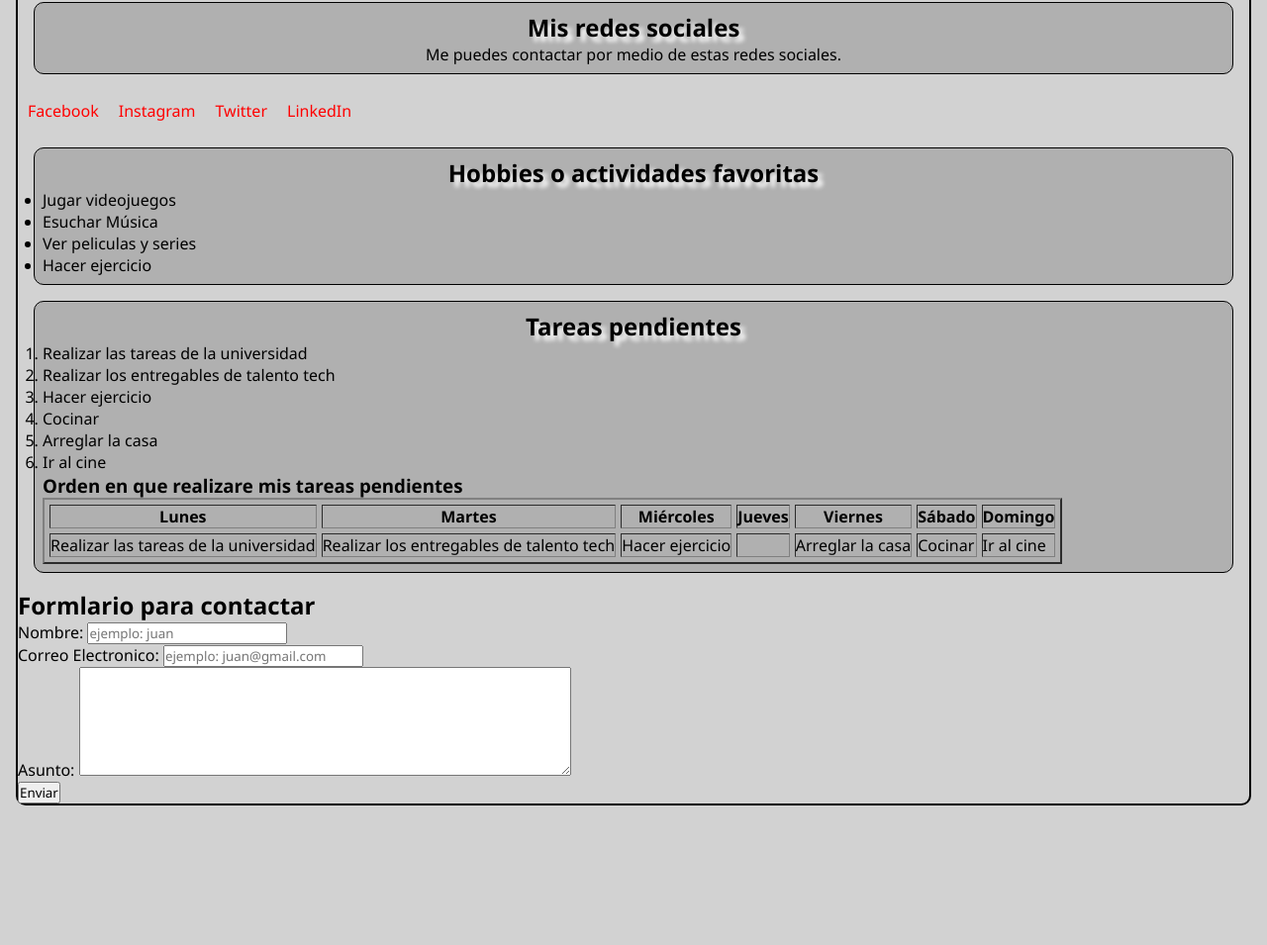
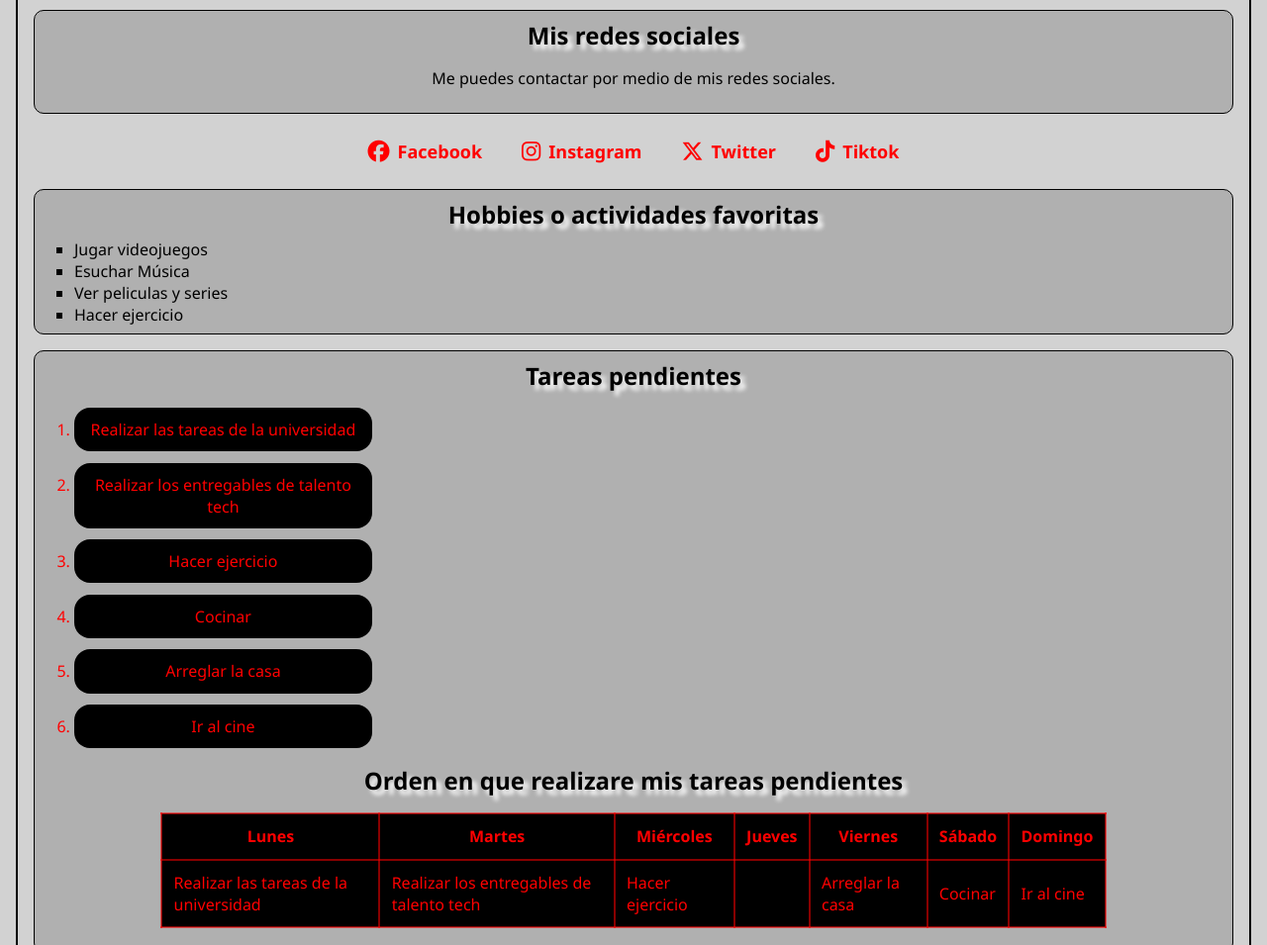
Before and after one commit to Samuel-Leones/Primer_entregable_mi_primera_pagina, a plain HTML site: page index.html in a window 1280 px wide. Shown: the part 544-1499 px from the top of the page at 99% size. Before the commit the page ends 1358 px from the top, so only its background shows below. Drawn offline with Linux system fonts and the light colour scheme.

Commit message:
Actualizando proyecto agregación de mas estilos CSS

```diff
--- a/assets/css/style.css
+++ b/assets/css/style.css
@@ -68,7 +68,7 @@ main {
     margin-top: 0.5rem;
 }
 
-.objetivos ul {
+.objetivos ul, .hobbies ul {
     list-style-type: square;
     padding-left: 2rem;
     margin-top: 0.5rem;
@@ -76,27 +76,92 @@ main {
 }
 
 .objetivos ul li {
-    margin-bottom: 0.2rem;
+    margin-bottom: 0.3rem;
 }
 
 .links_redes p {
     text-align: center;
+    margin: 1rem 0 1rem 0;
 }
 
+/* Aplicacion de display flex para colocar los elementos horizontalmente y alineado al centro*/
 .social_media {
     display: flex;
+    justify-content: center;
+    align-items: center;
 }
 
 .social_media ul {
     display: flex;
+    gap: 20px;
 }
 
 .social_media ul li {
     list-style: none;
-    padding: 10px;
 }
 
 .social_media ul li a {
+    display: flex;
+    align-items: center;
+    gap: 8px;
     text-decoration: none;
     color: red;
+    font-size: 18px;
+    font-weight: bold;
+    padding: 10px;
+    border-radius: 6px;
+    transition: 0.3s;
 }
+
+.social_media ul li i {
+    font-size: 22px;
+    color: red;
+}
+
+.social_media ul li a:hover {
+    background-color: rgb(0, 0, 0);
+    transform: scale(1.05);
+}
+
+.tareas ol {
+    margin: 1rem 0 1rem 2rem;
+    text-align: center;
+}
+
+.tareas ol li {
+    font-size: 16px;
+    color: #ff0000;
+    margin-bottom: 0.7rem;
+    background-color: #000000;
+    padding: 0.7rem;
+    border-radius: 1rem;
+    max-width: 18.8rem;
+    font-weight: 500;
+    transition: 0.4s;
+}
+
+.tareas ol li:hover {
+    background-color: #ff0000;
+    color: #000000;
+    transform: scale(1.10);
+    cursor: pointer;
+}
+
+.tareas h2 {
+    margin-bottom: 1rem;
+}
+
+.tareas table {
+    margin: auto; /* Esto lo que hace es centrar horizontalmente ya sea un contenedor */
+    width: 80%;
+    border-collapse: collapse; /* Esta propiedad lo que es que fusiona los bordes de las celdas de una tabla en un solo borde */
+    color: red;
+    margin-bottom: 1rem;
+}
+
+.tareas table thead tr th,
+.tareas table tbody tr td{
+    border: 2px solid rgba(255, 0, 0, 0.536);
+    padding: 0.7rem;
+    background-color: rgb(0, 0, 0);
+}
--- a/index.html
+++ b/index.html
@@ -5,6 +5,8 @@
     <meta name="viewport" content="width=device-width, initial-scale=1.0">
     <title>Entregable 1</title>
     <link rel="stylesheet" href="assets/css/style.css">
+    <link rel="stylesheet" href="https://cdnjs.cloudflare.com/ajax/libs/font-awesome/6.5.0/css/all.min.css"> <!--Esta libreria sirve para agregar iconos a las paginas html (font-awesome) -->
+
 </head>
 <body>
 
@@ -37,17 +39,37 @@
 
         <section class="links_redes">
             <h2>Mis redes sociales</h2>
-            <p>Me puedes contactar por medio de estas redes sociales.</p>
+            <p>Me puedes contactar por medio de mis redes sociales.</p>
         </section>
 
         <div class="social_media">
                 <ul>
-                    <li><a href="https://www.facebook.com/samuel.leones.334" target="_blank">Facebook</a></li>
-                    <li><a href="https://www.instagram.com/samuel_leones10/" target="_blank">Instagram</a></li>
-                    <li><a href="https://twitter.com/SamuelLeones14" target="_blank">Twitter</a></li>
-                    <li><a href="https://www.linkedin.com/in/samuel-leones-982b2523b/" target="_blank">LinkedIn</a></li>
+                    <li>
+                        <a href="https://www.facebook.com/samuel.leones.334" target="_blank">
+                            <i class="fa-brands fa-facebook"></i>
+                            Facebook
+                        </a>
+                    </li>
+                    <li>
+                        <a href="https://www.instagram.com/samuel_leones10/" target="_blank">
+                            <i class="fa-brands fa-instagram"></i>
+                            Instagram
+                        </a>
+                    </li>
+                    <li>
+                        <a href="https://x.com/leones_samuel4" target="_blank">
+                            <i class="fa-brands fa-x-twitter"></i>
+                            Twitter
+                        </a>
+                    </li>
+                    <li>
+                        <a href="https://www.tiktok.com/@sam_leo10" target="_blank">
+                            <i class="fa-brands fa-tiktok"></i>
+                            Tiktok
+                        </a>
+                    </li>
                 </ul>
-            </div>
+        </div>
 
         <section class="hobbies">
             <h2>Hobbies o actividades favoritas</h2>
@@ -70,8 +92,8 @@
                 <li>Ir al cine</li>
             </ol>
 
-            <h3>Orden en que realizare mis tareas pendientes</h3>
-            <table border="2" cellspacing="5" cellpadding="5" >
+            <h2>Orden en que realizare mis tareas pendientes</h2>
+            <table border="2"  >
                 <thead>
                     <tr>
                         <th>Lunes</th>
```
